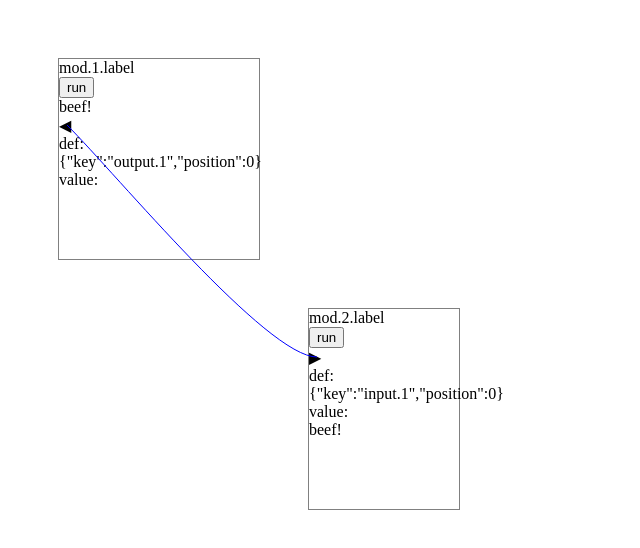
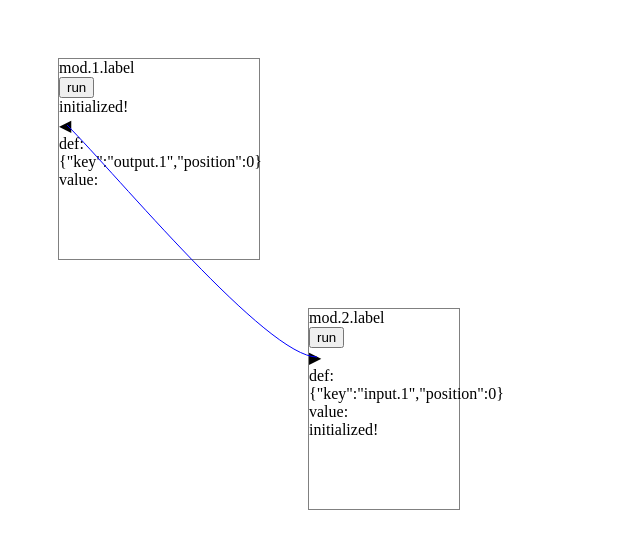
Before and after one commit to adorsk/modz, a React (Create React App) app: page / in a window 1280 px wide. Shown: the top 548 px of the page, without its empty margins (0-640 px from the left). Built offline with nearby package versions, Linux system fonts and the light colour scheme.

Commit message:
hacky run on input

```diff
--- a/src/App.js
+++ b/src/App.js
@@ -16,31 +16,44 @@ class App extends React.Component {
         <Program
           program={this.props.currentProgram}
           setModOutputValues={this.setModOutputValues.bind(this)}
+          setModInputValues={this.setModInputValues.bind(this)}
         />
       </div>
     )
   }
 
-  setModOutputValues ({mod, outputValues}) {
+  setModOutputValues ({modKey, outputValues}) {
     this._updateMod({
-      mod,
+      modKey,
       updates: {
         outputs: {
-          ...mod.outputs,
+          ...this.props.currentProgram.mods[modKey].outputs,
           values: outputValues,
         }
       }
     })
   }
 
-  _updateMod ({mod, updates}) {
+  setModInputValues ({modKey, inputValues}) {
+    this._updateMod({
+      modKey,
+      updates: {
+        inputs: {
+          ...this.props.currentProgram.mods[modKey].inputs,
+          values: inputValues,
+        }
+      }
+    })
+  }
+
+  _updateMod ({modKey, updates}) {
     this._setState({
       currentProgram: {
         ...this.props.currentProgram,
         mods: {
           ...this.props.currentProgram.mods,
-          [mod.key]: {
-            ...mod,
+          [modKey]: {
+            ...this.props.currentProgram.mods[modKey],
             ...updates
           }
         }
@@ -62,10 +75,13 @@ class App extends React.Component {
       // Basically update mod states as they are loaded.
       // @TODO: split out mod states from program state
       _.each(program.mods, (mod) => {
-        this._updateMod({mod, updates: {status: 'IMPORTING'}})
+        this._updateMod({
+          modKey: mod.key,
+          updates: {status: 'IMPORTING'}
+        })
         this.loadMod({mod}).then(({module}) => {
           this._updateMod({
-            mod,
+            modKey: mod.key,
             updates: {
               module,
               status: 'IMPORTED',
@@ -154,16 +170,21 @@ class App extends React.Component {
         const module = {
           factory: () => {
             class MyMod {
+              constructor () {
+                this.counter = 0
+              }
               renderInto ({parentNode}) {
                 this.parentNode = parentNode
-                this.parentNode.innerHTML = "beef!"
+                this.parentNode.innerHTML = "initialized!"
               }
 
-              run () {
-                console.log("run")
-                const result = new Date()
-                this.parentNode.innerHTML = result
-                return {'output.1': result}
+              run ({inputValues}) {
+                const result = {
+                  counter: this.counter++,
+                  inputValues,
+                }
+                this.parentNode.innerHTML = `RESULT<br>${JSON.stringify(result)}`
+                return {'output.1': this.counter}
               }
             }
             return new MyMod()
--- a/src/Mod.js
+++ b/src/Mod.js
@@ -64,17 +64,21 @@ class Mod extends React.Component {
   renderActionButtons () {
     return (
       <div className='mod-actions'>
-        <button
-          onClick={() => {
-            console.log('clicko')
-            const outputValues = this.modInstance.run() || {}
-            this.props.setOutputValues({outputValues})
-          }}
-        >
+        <button onClick={() => { this.runMod() }}>
           run
         </button>
       </div>
     )
+  }
+
+  runMod () {
+    const outputValues = (
+      this.modInstance.run({
+        inputValues: _.get(this.props.mod, ['inputs', 'values'], {})
+      })
+      || {}
+    )
+    this.props.setOutputValues({outputValues})
   }
 
   renderInputHandles () {
@@ -146,7 +150,13 @@ class Mod extends React.Component {
     )
     if (didImport) {
       this.initializeMod()
+      return
     }
+    const inputValuesPath = ['mod', 'inputs', 'values']
+    const inputValues = _.get(this.props, inputValuesPath)
+    const prevInputValues = _.get(prevProps, inputValuesPath)
+    const inputValuesHaveChanged = (! _.isEqual(inputValues, prevInputValues))
+    if (inputValuesHaveChanged) { this.runMod() }
   }
 
   initializeMod () {
--- a/src/Program.js
+++ b/src/Program.js
@@ -10,6 +10,8 @@ class Program extends React.Component {
     super(props)
     this.modRefs = {}
     this.wireRefs = {}
+    this._wiresFromMod = {}
+    this._wiresToMod = {}
   }
 
   render () {
@@ -56,7 +58,12 @@ class Program extends React.Component {
         afterMount={(el) => { this.modRefs[mod.key] = el }}
         beforeUnmount={() => { delete this.modRefs[mod.key] }}
         setOutputValues={({outputValues}) => {
-          this.props.setModOutputValues({mod, outputValues})
+          this.props.setModOutputValues({modKey: mod.key, outputValues})
+          // @TODO: fix this. hacky workaround until we break
+          // out mods into their own state, separate from program.
+          setTimeout(() => {
+            this.propagateModOutputValues({modKey: mod.key, outputValues})
+          }, 0)
         }}
       />
     )
@@ -92,6 +99,23 @@ class Program extends React.Component {
     )
   }
 
+  propagateModOutputValues ({modKey, outputValues}) {
+    const wiresFromMod = this._wiresFromMod[modKey]
+    _.each(outputValues, (outputValue, ioKey) => {
+      const outgoingWires = _.get(wiresFromMod, ioKey, [])
+      for (let wire of outgoingWires) {
+        const destMod = this.props.program.mods[wire.dest.modKey]
+        this.props.setModInputValues({
+          modKey: destMod.key,
+          inputValues: {
+            ...destMod.inputs.values,
+            [wire.dest.ioKey]: outputValue,
+          }
+        })
+      }
+    })
+  }
+
   componentDidMount () {
     this.updateWires()
   }
@@ -102,12 +126,24 @@ class Program extends React.Component {
 
   updateWires () {
     if (! this.props.program) { return }
+    this._wiresFromMod = {}
+    this._wiresToMod = {}
     _.each(this.props.program.wires, (wire) => {
       const { src, dest } = wire
-      const srcMod = this.modRefs[src.modKey]
-      const srcHandlePos = srcMod.getIoHandlePosition({ioKey: src.ioKey})
-      const destMod = this.modRefs[dest.modKey]
-      const destHandlePos = destMod.getIoHandlePosition({ioKey: dest.ioKey})
+      _.update(
+        this._wiresFromMod,
+        [src.modKey, src.ioKey],
+        (_wires) => _wires ? _wires.concat(wire) : [wire]
+      )
+      _.update(
+        this._wiresToMod,
+        [dest.modKey, dest.ioKey],
+        (_wires) => _wires ? _wires.concat(wire) : [wire]
+      )
+      const srcModRef = this.modRefs[src.modKey]
+      const srcHandlePos = srcModRef.getIoHandlePosition({ioKey: src.ioKey})
+      const destModRef = this.modRefs[dest.modKey]
+      const destHandlePos = destModRef.getIoHandlePosition({ioKey: dest.ioKey})
       const wireRef = this.wireRefs[wire.key]
       wireRef.setPositions({
         src: srcHandlePos,
```
